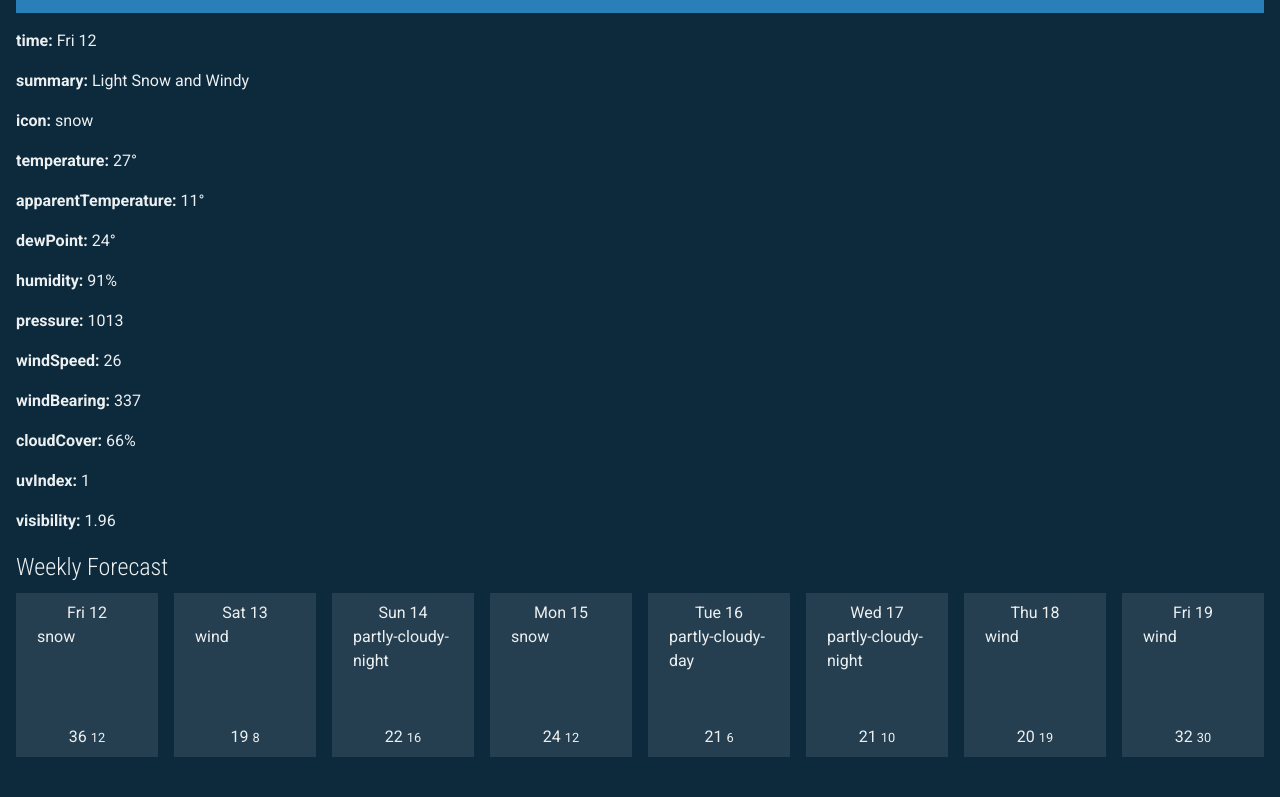
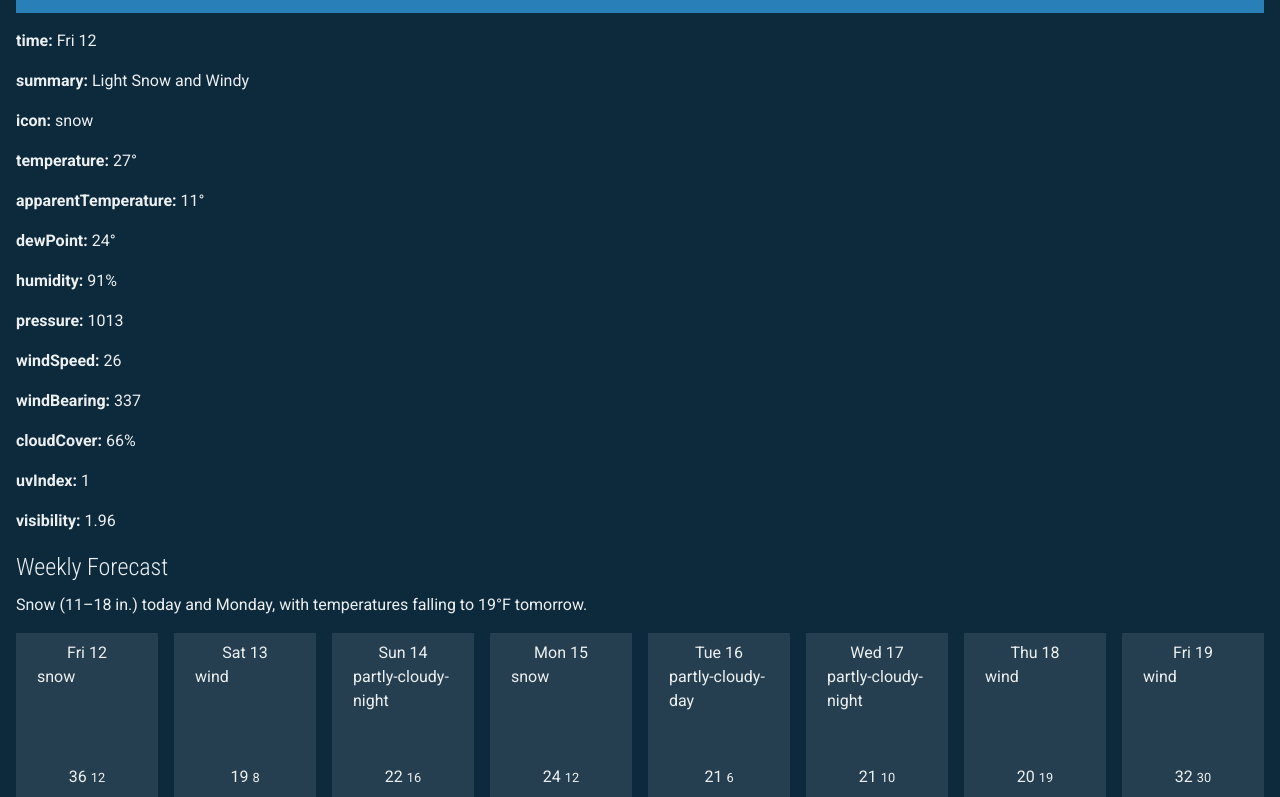
Before and after one commit to jdugdown/weather, a Vue app: page / in a window 1280 px wide. Shown: the part 362-1159 px from the top of the page. Before the commit the page ends 1119 px from the top, so only its background shows below. Built offline with nearby package versions, Linux system fonts and the light colour scheme; a web font is replaced by a local one.

Commit message:
add summary line to weekly forecast

```diff
--- a/src/components/Weekly.vue
+++ b/src/components/Weekly.vue
@@ -1,6 +1,7 @@
 <template>
   <div class="weekly">
     <h2>Weekly Forecast</h2>
+    <p>{{ forecast.summary }}</p>
     <div class="weekly-forecast">
       <div class="day" v-for="day in forecast.data">
         <span class="day__date">{{ day.time | formatDate }}</span>
```
